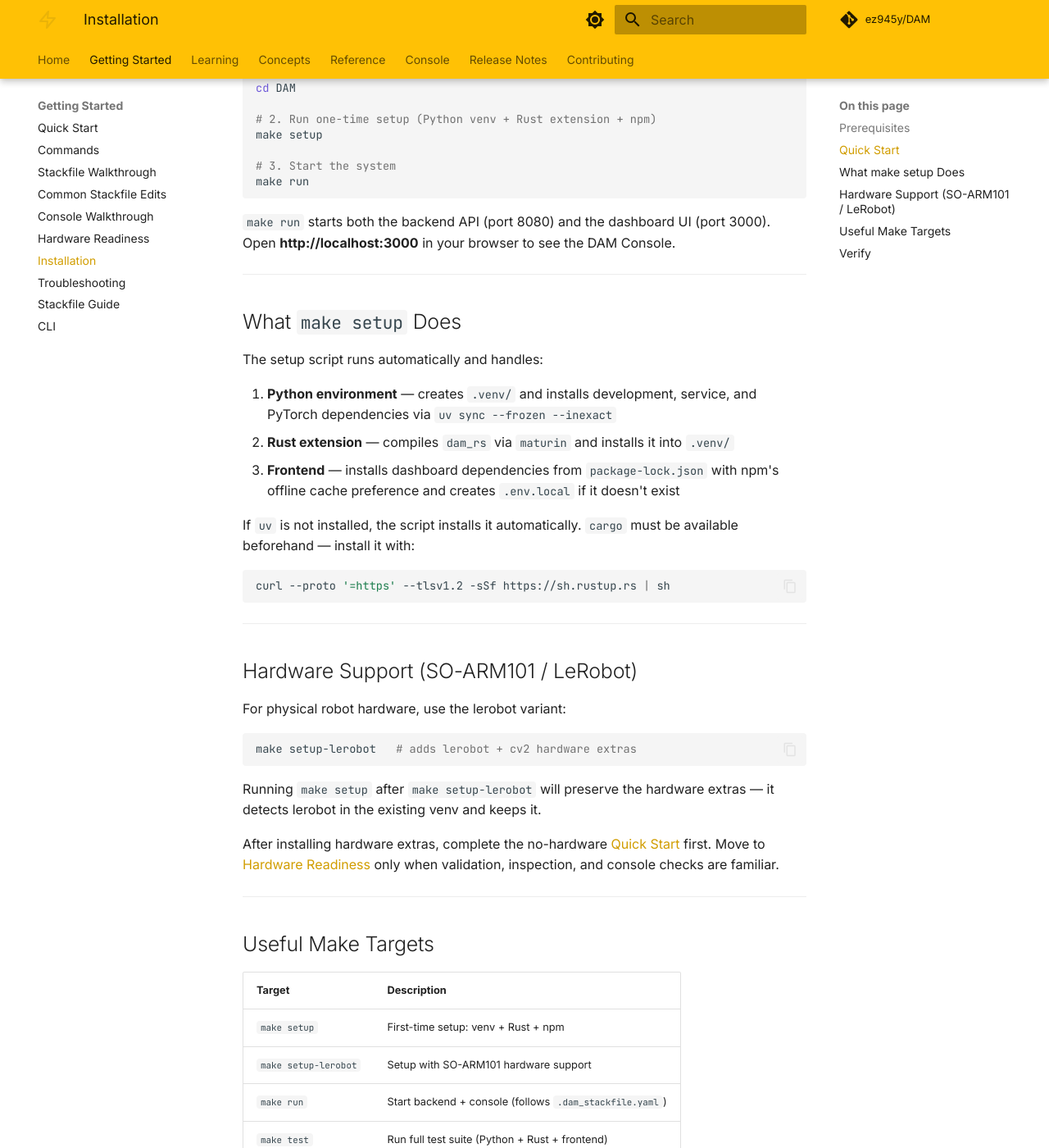
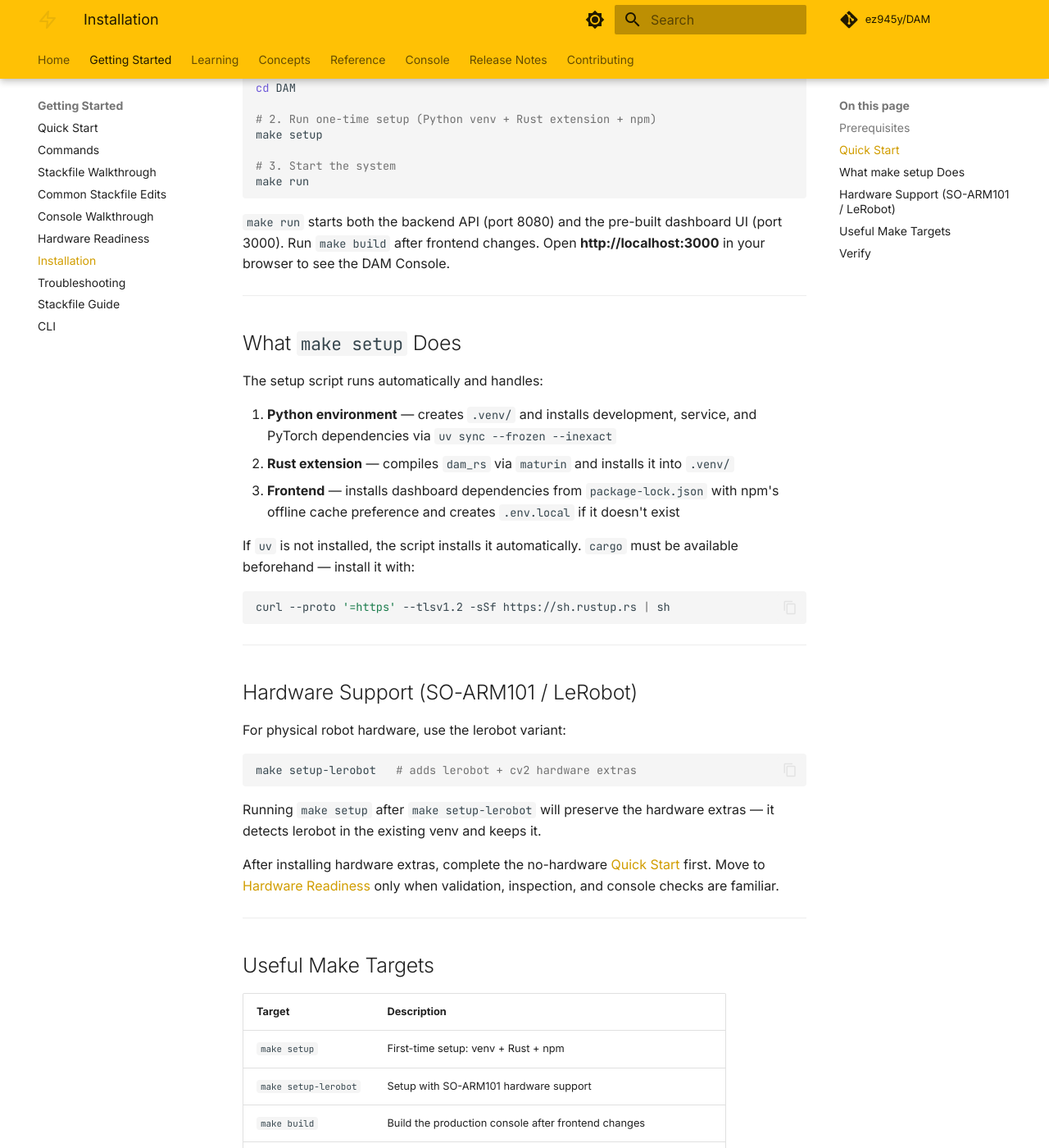
Before and after one commit to ez945y/DAM, an MkDocs documentation site: the page built from docs/installation.md, in a window 1280 px wide and 1400 px high, scrolled down 748 px. Shown: the whole window at 82% size. Built offline with MkDocs 1.6.1 and Material for MkDocs 9.7.7, drawn with Linux system fonts in a browser that asks for light colours; comment, search, counter and statistics services are not loaded; some of the changed text lies outside the part shown.

Commit message:
fix: stop rebuilding frontend on make run

````diff
--- a/docs/installation.md
+++ b/docs/installation.md
@@ -29,7 +29,8 @@ make setup
 make run
 ```
 
-`make run` starts both the backend API (port 8080) and the dashboard UI (port 3000).
+`make run` starts both the backend API (port 8080) and the pre-built dashboard UI
+(port 3000). Run `make build` after frontend changes.
 Open **http://localhost:3000** in your browser to see the DAM Console.
 
 ---
@@ -70,7 +71,8 @@ After installing hardware extras, complete the no-hardware [Quick Start](getting
 |--------|-------------|
 | `make setup` | First-time setup: venv + Rust + npm |
 | `make setup-lerobot` | Setup with SO-ARM101 hardware support |
-| `make run` | Start backend + console (follows `.dam_stackfile.yaml`) |
+| `make build` | Build the production console after frontend changes |
+| `make run` | Start backend + pre-built console (follows `.dam_stackfile.yaml`) |
 | `make test` | Run full test suite (Python + Rust + frontend) |
 | `make build-rs` | Rebuild Rust extension only |
 | `make lint` | Run linters (ruff, mypy, cargo clippy) |
````
Also changed, not shown: README.md (+2 -1 lines), 3 other files.
